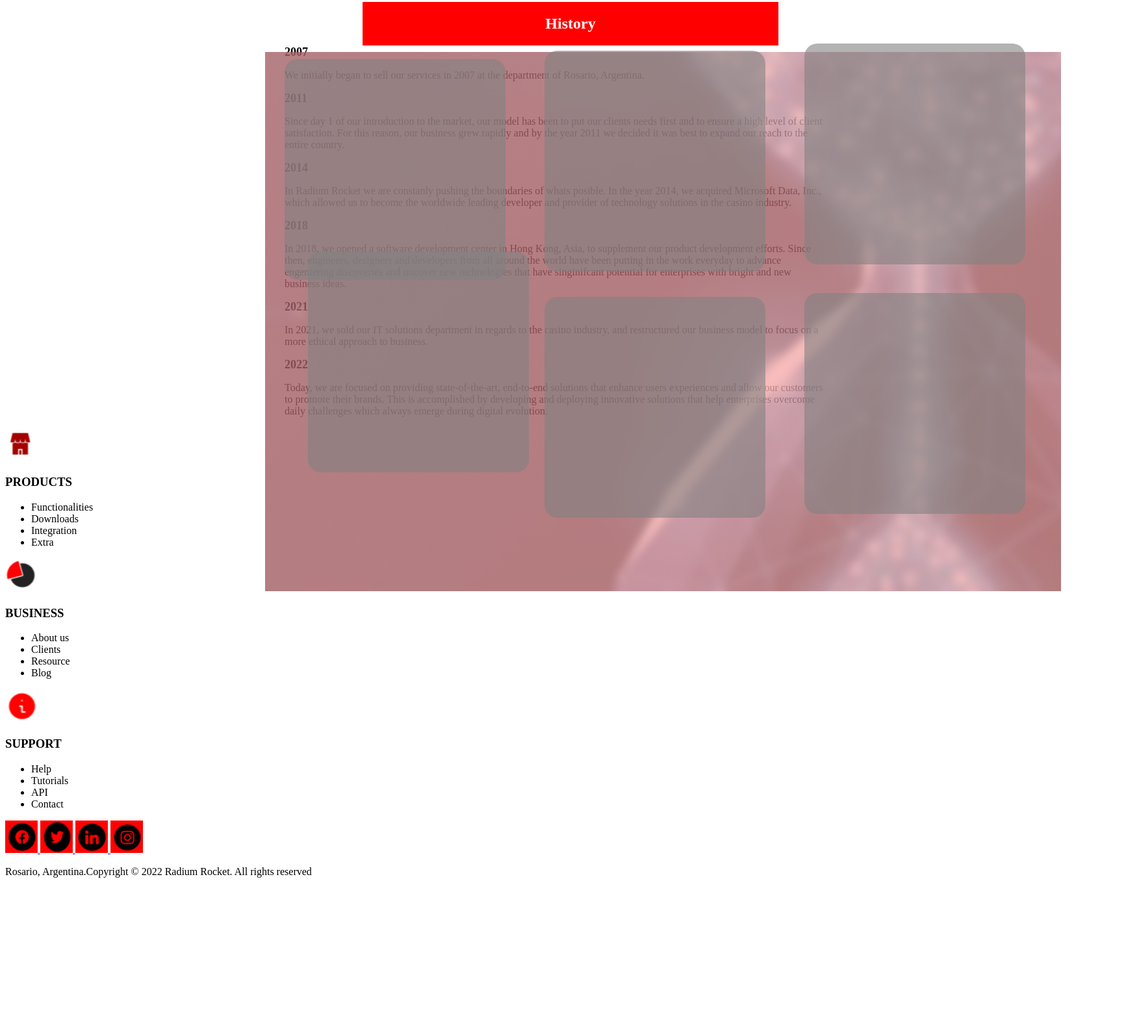
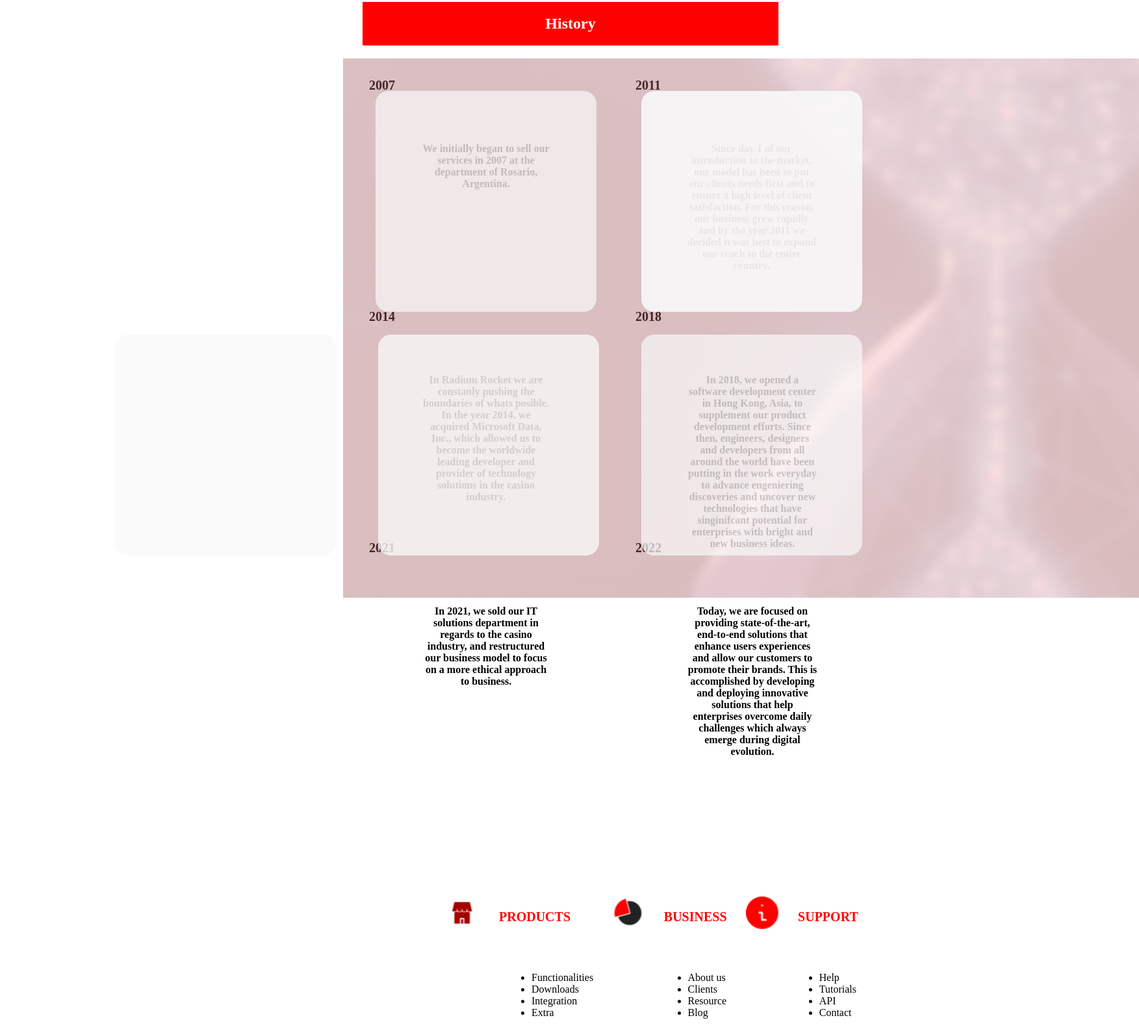
Before and after one commit to HoracioDuarteOK/BaSP-A2022-Semana-2, a plain HTML site: page Semana-03/Index.html in a window 1280 px wide. Shown: the part 5448-7035 px from the top of the page at 65% size, 1753 px wide, since content can reach past the window. Before the commit the page ends 6815 px from the top, so only its background shows below. Drawn offline with Linux system fonts and the light colour scheme.

Commit message:
BaSP-W03-2022: Last page & footer

```diff
--- a/Semana-03/Index.html
+++ b/Semana-03/Index.html
@@ -117,35 +117,36 @@
                 <input id="botom" type="submit" value="Confirm">
             </fieldset>
         </form>
-        <h2>
+        <h2 class="space">
             History
         </h2>
         <div class="back">
         </div>
         <div id="der">
             <h5 class="ano" >2007</h5>
-            <p>We initially began to sell our services in 2007 at the department of Rosario, Argentina.</p>
+            <p class="phr">We initially began to sell our services in 2007 at the department of Rosario, Argentina.</p>
             <section class="cuadrado1"> </section>
             <h5 class="ano">2011</h5>
-            <p>Since day 1 of our introduction to the market, our model has been to put our clients needs first and to ensure a high level of client satisfaction. For this reason, our business grew rapidly and by the year 2011 we decided it was best to expand our reach to the entire country.</p>
+            <p class="phr">Since day 1 of our introduction to the market, our model has been to put our clients needs first and to ensure a high level of client satisfaction. For this reason, our business grew rapidly and by the year 2011 we decided it was best to expand our reach to the entire country.</p>
             <section class="cuadrado2"> </section>
             <h5 class="ano" > 2014</h5>
-            <p>In Radium Rocket we are constanly pushing the boundaries of whats posible. In the year 2014, we acquired Microsoft Data, Inc., which allowed us to become the worldwide leading developer and provider of technology solutions in the casino industry.
+            <p class="phr">In Radium Rocket we are constanly pushing the boundaries of whats posible. In the year 2014, we acquired Microsoft Data, Inc., which allowed us to become the worldwide leading developer and provider of technology solutions in the casino industry.
             </p>
             <section class="cuadrado3"> </section>
             <h5 class="ano" >2018</h5>
             <section class="cuadrado4"> </section>
-            <p>In 2018, we opened a software development center in Hong Kong, Asia, to supplement our product development efforts. Since then, engineers, designers and developers from all around the world have been putting in the work everyday to advance engeniering discoveries and uncover new technologies  that have singinifcant potential for enterprises with bright and new business ideas.
+            <p class="phr">In 2018, we opened a software development center in Hong Kong, Asia, to supplement our product development efforts. Since then, engineers, designers and developers from all around the world have been putting in the work everyday to advance engeniering discoveries and uncover new technologies  that have singinifcant potential for enterprises with bright and new business ideas.
             </p>
             <section class="cuadrado5"> </section>
             <h5 class="ano" >2021</h5>
-            <p>In 2021, we sold our IT solutions department in regards to the casino industry, and restructured our business model to focus  on a more ethical approach to business.</p>
+            <p class="phr">In 2021, we sold our IT solutions department in regards to the casino industry, and restructured our business model to focus  on a more ethical approach to business.</p>
             <section class="cuadrado6"> </section>
             <h5 class="ano" >2022</h5>
-            <p>Today, we are focused on providing state-of-the-art, end-to-end solutions that enhance users experiences and allow our customers to promote their brands. This is accomplished by developing and deploying innovative solutions that help enterprises overcome daily challenges which always emerge during digital evolution.
+            <p class="phr" >Today, we are focused on providing state-of-the-art, end-to-end solutions that enhance users experiences and allow our customers to promote their brands. This is accomplished by developing and deploying innovative solutions that help enterprises overcome daily challenges which always emerge during digital evolution.
             </p>
         </div>
-        <img src="images/PRODUCTS.png" alt="" width="50" height="50">
+        <section class="blocked"></section>
+        <span class="list1"><img src="images/PRODUCTS.png" alt="" width="50" height="50">
             <h3>PRODUCTS</h3>
                 <ul>
                     <li>Functionalities</li>
@@ -161,7 +162,7 @@
                     <li>Resource</li>
                     <li>Blog</li>
                 </ul>
-        <img src="images/sUPPOR.png" alt="" width="50" height="50">
+       <img  src="images/Icon Support.png" alt="" width="50" height="50" >
             <h3>SUPPORT</h3>
                 <ul>
                     <li>Help</li>
@@ -169,6 +170,7 @@
                     <li>API</li>
                     <li>Contact</li>
                 </ul>
+        </span>
 
         <footer>
             <a href="https://www.facebook.com/Trackgenix">
@@ -177,13 +179,15 @@
             <a href="https://www.twitter.com/Trackgenix">
                 <img src="images/twet.png" alt="" width="50" height="50">
             </a>
+
             <a href="https://www.linkedin.com/Trackgenix">
                 <img src="images/linke.png" alt="" width="50" height="50">
             </a>
             <a href="https://www.instagram.com/Trackgenix">
                 <img src="images/insta.png" alt="" width="50" height="50">
             </a>
-            <p>Rosario, Argentina.Copyright © 2022 Radium Rocket. All rights reserved</p>
+            <p id="copy">Rosario, Argentina.Copyright © 2022 Radium Rocket. All rights reserved</p>
+
         </footer>
     </body>
 </html>
--- a/Semana-03/css/Style.css
+++ b/Semana-03/css/Style.css
@@ -60,7 +60,7 @@ body{
         padding-top: 80px;
         padding-left: 60px;
         color: white;
-        text-decoration: underline;
+        text-decoration: underline double;
 
     }
     .center-nav2{
@@ -274,27 +274,33 @@ body{
         height: 830px;
         width: 1225px;
         background-image: url(../images/Picture\ clock.png);
-        margin-left: 400px;
+        margin-left: 520px;
         margin-top: 10px;
         position: absolute;
+        opacity: 50%;
+        display: block;
         }
+    .space {
+        margin-bottom: 10px;
+    }
     .cuadrado1 {
         width: 340px;
         height: 340px;
-        background: gray;
-        opacity: 60%;
-        margin-top: -50px;
+        background:#f8f8f8;
+        opacity: 70%;
+        margin-top: 60px;
         border-radius: 20px;
+        margin-left: -270px;
         display: inline;
         position: absolute;
         }
     .cuadrado2 {
         width: 340px;
         height: 340px;
-        background: gray;
-        opacity: 60%;
-        margin-left: 400px;
-        margin-top: -170px;
+        background:#f8f8f8;
+        opacity: 70%;
+        margin-left: -270px;
+        margin-top: 60px;
         border-radius: 20px;
         display: inline;
         position: absolute;
@@ -302,21 +308,22 @@ body{
     .cuadrado3 {
         width: 340px;
         height: 340px;
-        background: gray;
-        opacity: 60%;
-        margin-left: 800px;
-        margin-top: -270px;
+        background:#f8f8f8;
+        opacity: 70%;
+        margin-left: -270px;
+        margin-top: 60px;
         border-radius: 20px;
         display: inline;
         position: absolute;
+        z-index: 0;
         }
     .cuadrado4 {
         width: 340px;
         height: 340px;
-        background: gray;
-        opacity: 60%;
-        margin-left: 0px;
-        margin-top: 50px;
+        background:#f8f8f8;
+        opacity: 70%;
+        margin-left: -1080px;
+        margin-top: 435px;
         border-radius: 20px;
         display: inline;
         position: absolute;
@@ -324,10 +331,10 @@ body{
     .cuadrado5 {
         width: 340px;
         height: 340px;
-        background: gray;
-        opacity: 60%;
-        margin-left: 400px;
-        margin-top: -5px;
+        background: #f8f8f8;
+        opacity: 80%;
+        margin-left: -675px;
+        margin-top: 435px;
         border-radius: 20px;
         display: inline;
         position: absolute;
@@ -335,23 +342,77 @@ body{
     .cuadrado6 {
         width: 340px;
         height: 340px;
-        background: gray;
-        opacity: 60%;
-        margin-left: 800px;
-        margin-top: -100px;
+        background: #f8f8f8;
+        opacity: 70%;
+        margin-left: -270px;
+        margin-top: 435px;
         border-radius: 20px;
         display: inline;
         position: absolute;
         }
         #der {
-            margin-left: 430px;
+        margin-left: 430px;
         }
     .ano{
-        font-size: large;
-        display: inline;
+        font-size: 20px;
+        margin-left: 130px;
+        display: inline-block;
+        vertical-align: 100px;
+        float: left;
+        margin-top: 40px;
+        }
+    .phr{
+        width: 200px;
+        height: 200px;
+        display: inline-block;
+        float: left;
+        margin-left: 40px;
+        margin-top: 140px;
+        text-align: center;
+        font-weight: bold;
+        z-index: 2
+        }
+    .list1 {
+        display: flex;
+        margin-left: 650px;
+        margin-top: 300px;
+        margin-bottom: 300px;
     }
-    .phr{
-        width: 270px;
-        height: 270px;
-
+    .list1 > h3 {
+        font-size: 20px;
+        color: red;
+        padding-left: 30px;
+        vertical-align: middle;
     }
+    .list1 > img {
+        padding-left: 30px;
+    }
+    .list1 > ul {
+        padding-top: 100px;
+        margin-left: -100px;
+    }
+    .blocked{
+        display: block;
+        width: auto;
+        height: 1000px;
+    }
+    footer {
+        width: 100%;
+        height: 177px;
+        background-color: red;
+        margin-bottom: 0%;
+        display: flex;
+        padding-left: 300px;
+        bottom: 0px
+    }
+    footer > a {
+        margin-left: 200px;
+        margin-top: 40px;
+    }
+    #copy {
+        float: left;
+        margin-top: 120px;
+        margin-left: -800px;
+        color: white;
+        font-size: 28px;
+    }
```
Also changed, not shown: Semana-03/images/Icon Support.png (added). Lines whose indentation alone changed are shown as unchanged.
